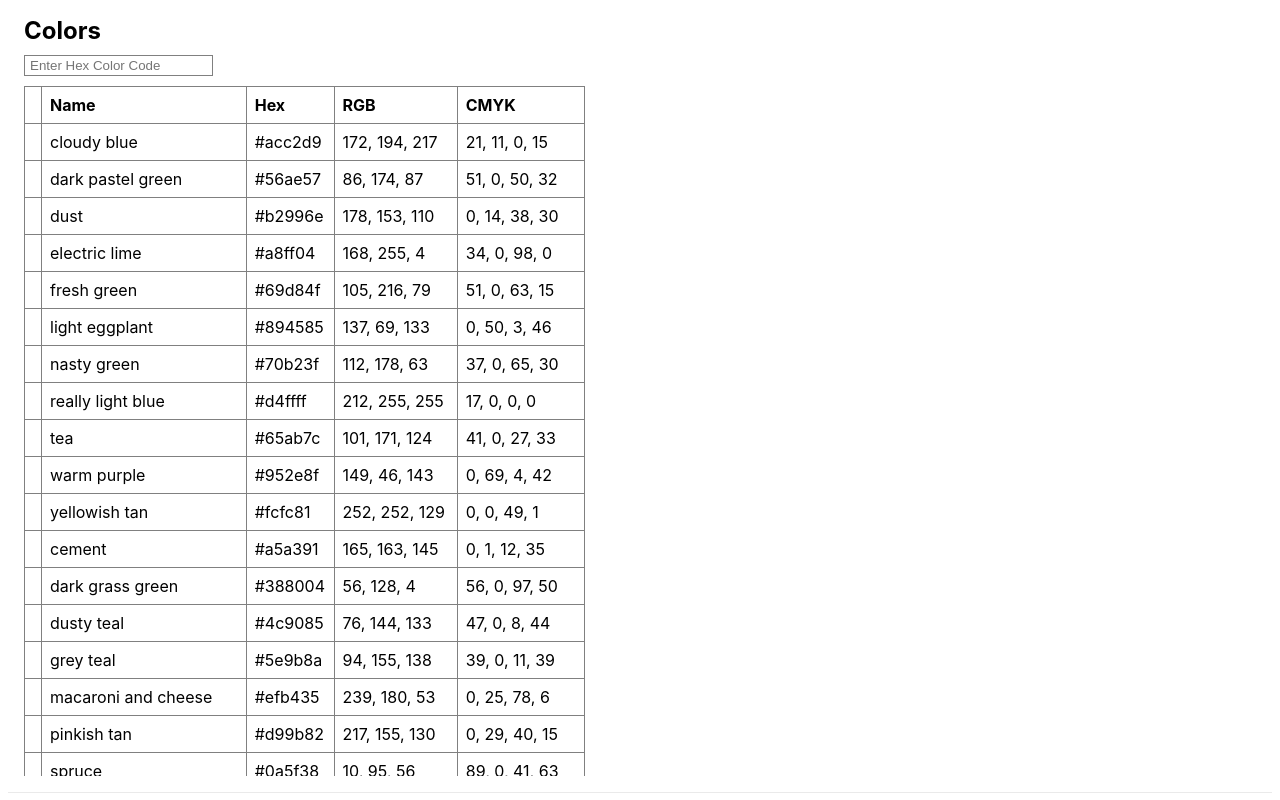
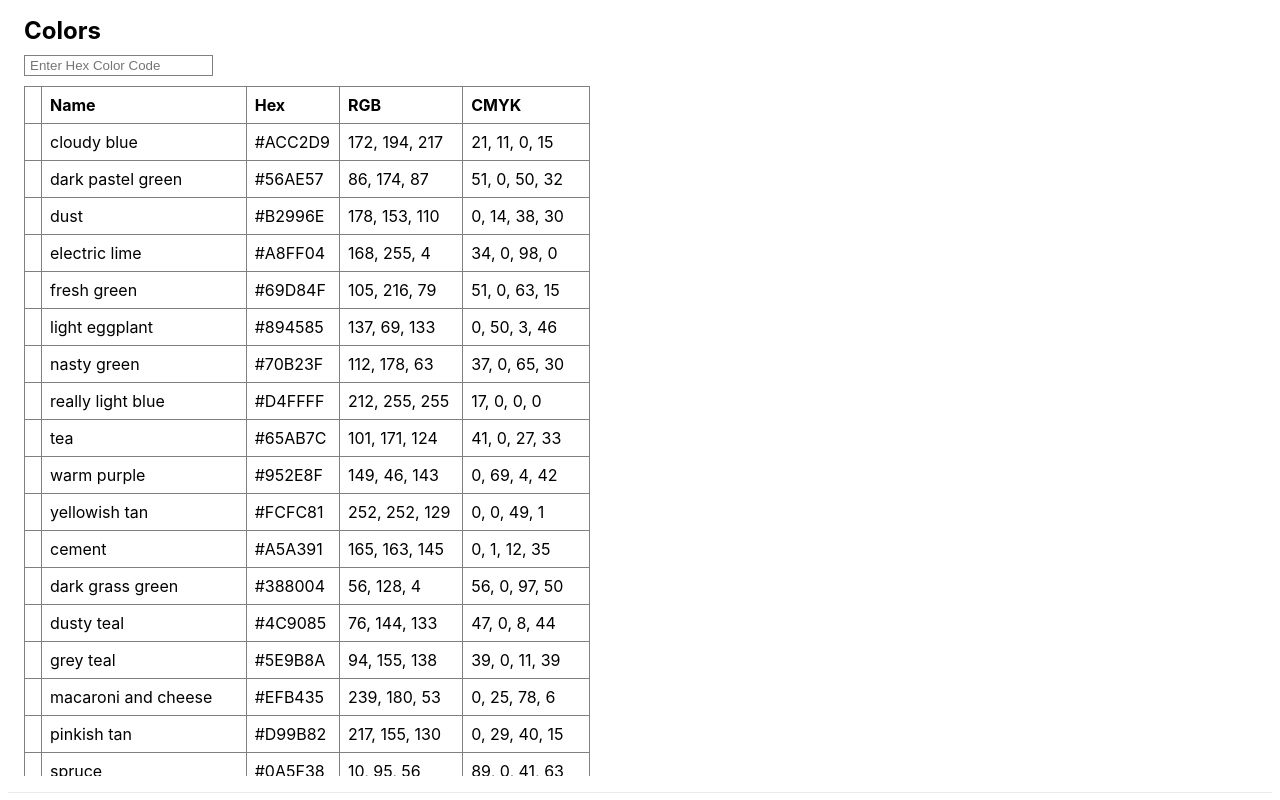
Before and after one commit to timeitel/color-search, a Next.js app: page / in a window 1280 px wide. Built offline with nearby package versions, Linux system fonts and the light colour scheme.

Commit message:
update: make hex column block letters

```diff
--- a/components/Table/table.js
+++ b/components/Table/table.js
@@ -6,7 +6,7 @@ const table = ({ colors }) => {
       <tr key={hex}>
         <td></td>
         <td>{color}</td>
-        <td>{hex}</td>
+        <td>{hex.toUpperCase()}</td>
         <td>{hexToRGB(hex)}</td>
         <td>{hexToCMYK(hex)}</td>
       </tr>
```
